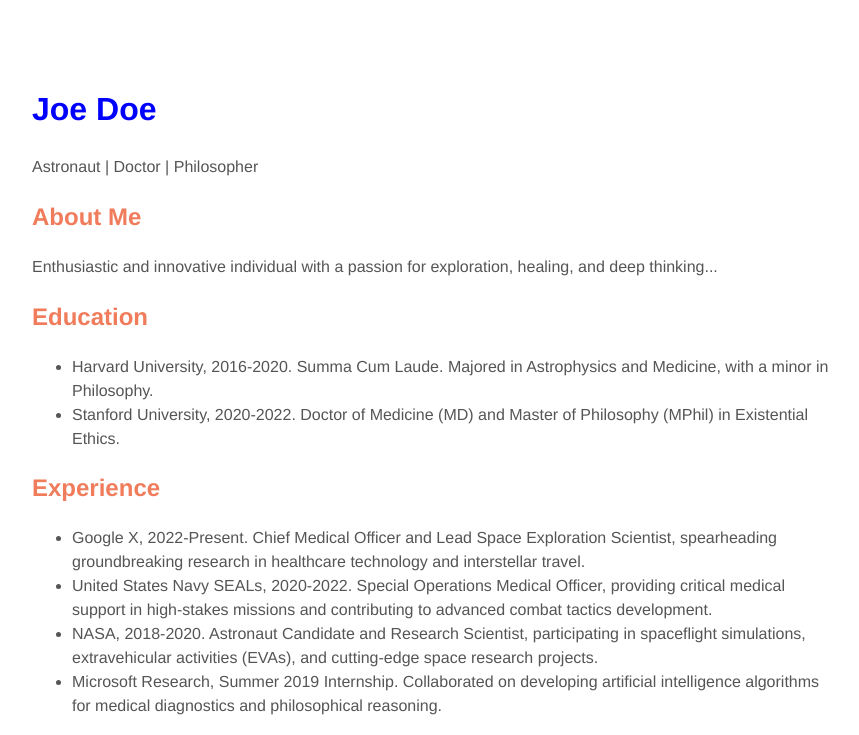
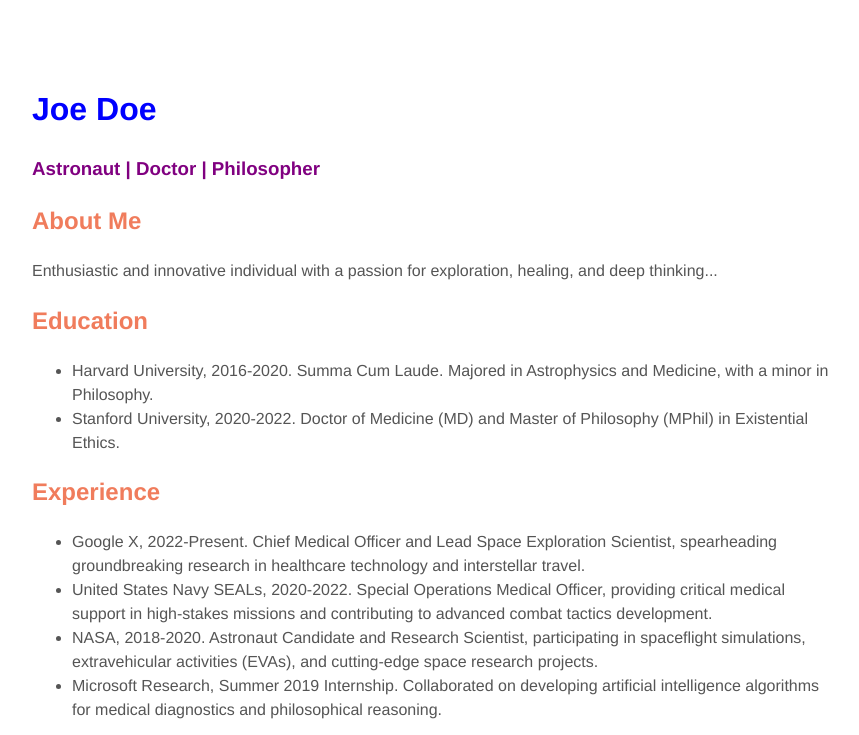
Before and after one commit to chenxu565/ghpages, a plain HTML site: page index.html in a window 1280 px wide. Shown: the top 735 px of the page, without its empty margins (208-1067 px from the left). Drawn offline with Linux system fonts and the light colour scheme.

Commit message:
Update header tag in index.html

```diff
--- a/index.html
+++ b/index.html
@@ -10,7 +10,7 @@
 <body>
   <header>
     <h1>Joe Doe</h1>
-    <p>Astronaut | Doctor | Philosopher</p>
+    <h3>Astronaut | Doctor | Philosopher</h3>
   </header>
 
   <section id="about-me">
```
